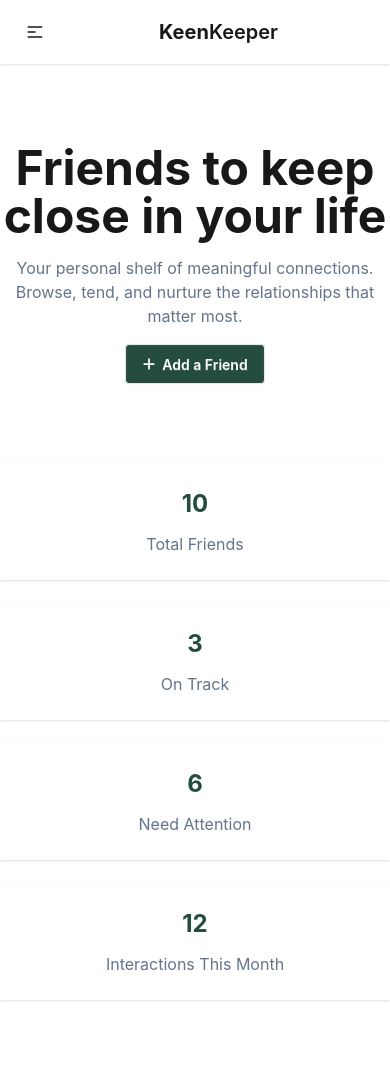
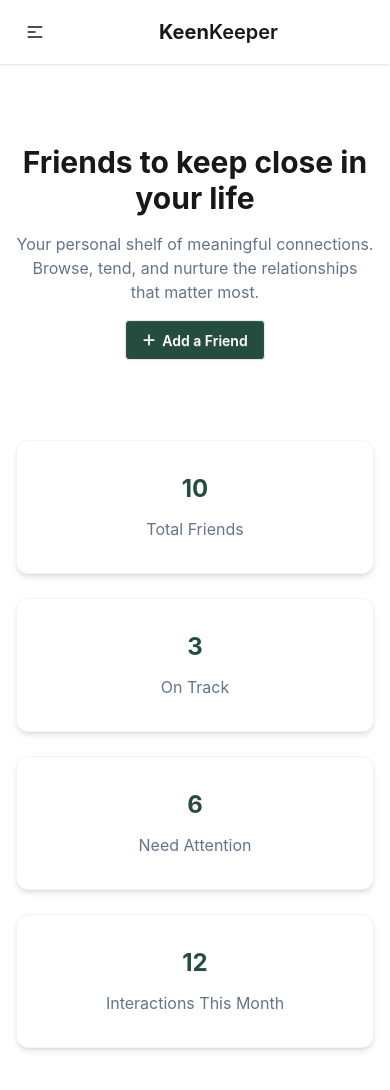
Before and after one commit to Hridrita/keen-keeper, a React (Vite) app: page / in a window 390 px wide. Shown: the top 1090 px of the page. Built offline with nearby package versions, Linux system fonts and the light colour scheme.

Commit message:
fixed responsive

```diff
--- a/src/Home/Home.jsx
+++ b/src/Home/Home.jsx
@@ -3,9 +3,9 @@ import { FaPlus } from "react-icons/fa6";
 
 const Home = () => {
   return (
-    <div className="container mx-auto my-20">
+    <div className="container mx-auto my-20 px-4 md:px-10">
       <div>
-        <h2 className="text-center font-bold text-5xl">
+        <h2 className="text-center font-bold text-3xl md:text-5xl">
           Friends to keep close in your life
         </h2>
         <p className="max-w-lg mx-auto text-center text-[#64748bFF] my-4">
@@ -19,22 +19,22 @@ const Home = () => {
       </div>
 
       <div className="grid grid-cols-1 sm:grid-cols-2 lg:grid-cols-4 gap-6 my-20">
-        <div  className="bg-base-100 shadow-sm w-full text-center p-6 space-y-3">
+        <div  className="bg-base-100 shadow-md border border-gray-100 rounded-xl text-center p-8 space-y-3">
           <h2 className="font-bold text-2xl text-[#244D3f]">10</h2>
           <p className="text-[#64748bFF]">Total Friends</p>
         </div>
 
-        <div className="bg-base-100 shadow-sm w-full text-center p-6 space-y-3">
+        <div className="bg-base-100 shadow-md border border-gray-100 rounded-xl text-center p-8 space-y-3">
           <h2 className="font-bold text-2xl text-[#244D3f]">3</h2>
           <p className="text-[#64748bFF]">On Track</p>
         </div>
 
-        <div className="bg-base-100 shadow-sm w-full text-center p-6 space-y-3">
+        <div className="bg-base-100 shadow-md border border-gray-100 rounded-xl text-center p-8 space-y-3">
           <h2 className="font-bold text-2xl text-[#244D3f]">6</h2>
           <p className="text-[#64748bFF]">Need Attention</p>
         </div>
 
-        <div className="bg-base-100 shadow-sm w-full text-center p-6 space-y-3">
+        <div className="bg-base-100 shadow-md border border-gray-100 rounded-xl text-center p-8 space-y-3">
           <h2 className="font-bold text-2xl text-[#244D3f]">12</h2>
           <p className="text-[#64748bFF]">Interactions This Month</p>
         </div>
```
